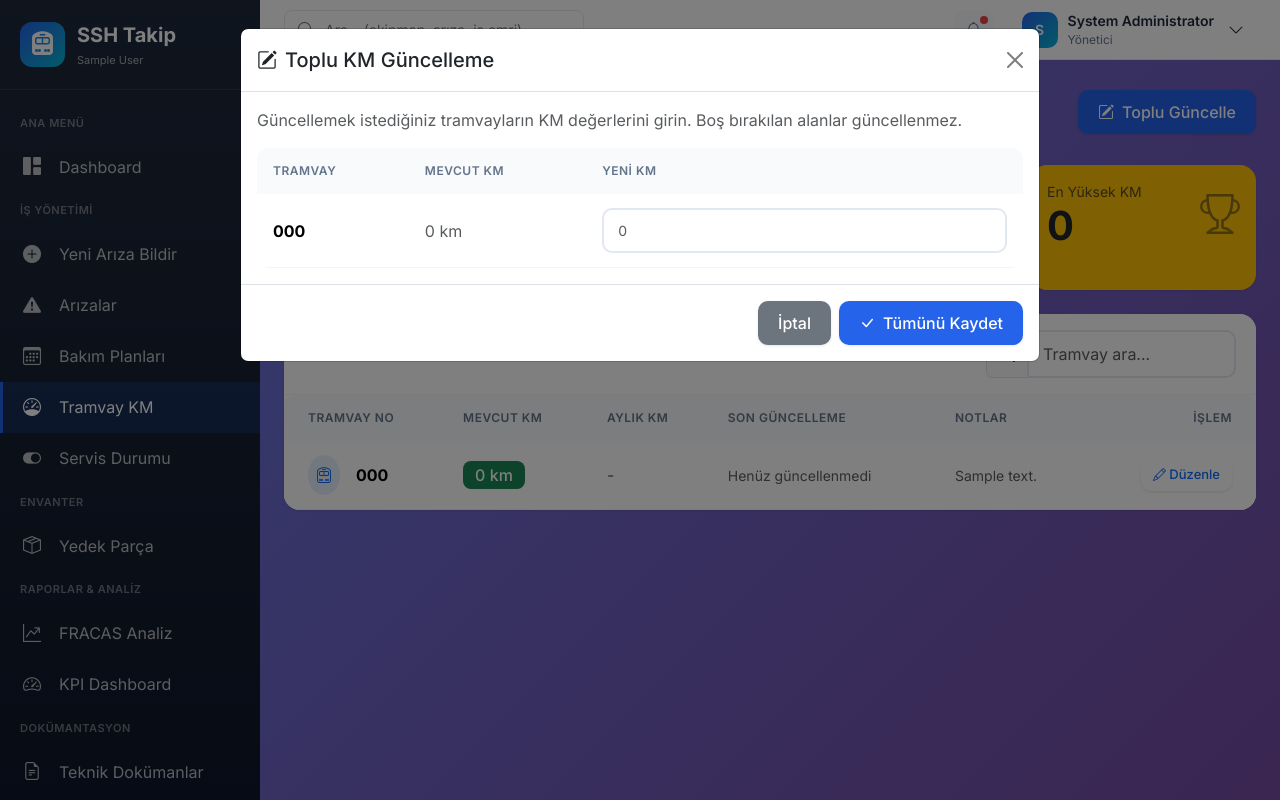
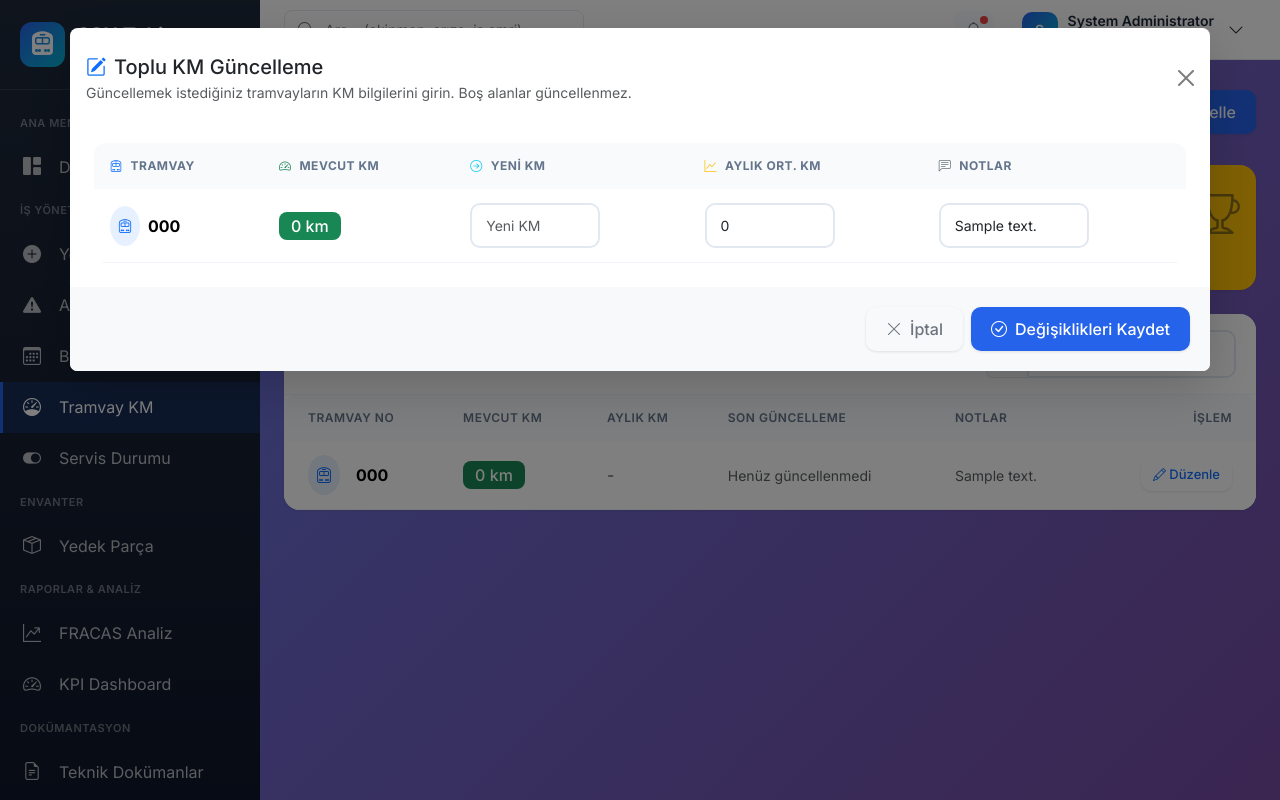
Before and after one commit to fthrkn6/SSHTakip, a Flask app: page /tramvay-km in a window 1280 px wide, after a click on "Toplu Güncelle". Run offline with Flask 3, Linux system fonts and the light colour scheme; a user stored in the database is signed in; tables that the repository leaves empty hold one stand-in row (values such as "Sample post").

Commit message:
Toplu güncelleme modal tasarımı iyileştirildi - modern tablo, aylık KM ve notlar

```diff
--- a/app.py
+++ b/app.py
@@ -919,23 +919,42 @@ def create_app():
             try:
                 updates = request.get_json()
                 count = 0
+                errors = []
 
                 for tram_id, data in updates.items():
-                    equipment = Equipment.query.get(tram_id)
-                    if equipment:
-                        try:
-                            if 'current_km' in data:
-                                equipment.current_km = int(data['current_km']) if data['current_km'] else 0
-                            if 'monthly_km' in data:
-                                equipment.monthly_km = int(data['monthly_km']) if data['monthly_km'] else 0
+                    try:
+                        equipment = Equipment.query.get(tram_id)
+                        if equipment:
+                            # Mevcut KM güncelle
+                            if 'current_km' in data and data['current_km']:
+                                try:
+                                    equipment.current_km = int(float(data['current_km']))
+                                except:
+                                    errors.append(f"{equipment.equipment_code}: Geçersiz KM değeri")
+                                    continue
+
+                            # Aylık KM güncelle
+                            if 'monthly_km' in data and data['monthly_km']:
+                                try:
+                                    equipment.monthly_km = int(float(data['monthly_km']))
+                                except:
+                                    pass
+
+                            # Notlar güncelle
                             if 'notes' in data:
-                                equipment.notes = data['notes']
+                                equipment.notes = str(data['notes']).strip()
+
                             count += 1
-                        except Exception as e:
-                            pass
+                    except Exception as e:
+                        errors.append(f"Tramvay {tram_id}: {str(e)}")
 
                 db.session.commit()
-                return jsonify({'success': True, 'message': f'✅ {count} araç güncellendi'}), 200
+
+                message = f'✅ {count} araç başarıyla güncellendi'
+                if errors:
+                    message += f' ({len(errors)} hata)'
+
+                return jsonify({'success': True, 'message': message}), 200
             except Exception as e:
                 db.session.rollback()
                 return jsonify({'success': False, 'message': f'❌ Hata: {str(e)}'}), 500
--- a/templates/tramvay_km.html
+++ b/templates/tramvay_km.html
@@ -206,36 +206,71 @@
 
 <!-- Toplu Güncelleme Modal -->
 <div class="modal fade" id="topluGuncelleModal" tabindex="-1">
-    <div class="modal-dialog modal-lg">
-        <div class="modal-content">
-            <div class="modal-header">
-                <h5 class="modal-title"><i class="bi bi-pencil-square me-2"></i>Toplu KM Güncelleme</h5>
+    <div class="modal-dialog modal-xl">
+        <div class="modal-content border-0 shadow-lg">
+            <div class="modal-header border-bottom-0 bg-gradient pt-4">
+                <div>
+                    <h5 class="modal-title"><i class="bi bi-pencil-square me-2 text-primary"></i>Toplu KM Güncelleme
+                    </h5>
+                    <p class="text-muted small mb-0">Güncellemek istediğiniz tramvayların KM bilgilerini girin. Boş
+                        alanlar güncellenmez.</p>
+                </div>
                 <button type="button" class="btn-close" data-bs-dismiss="modal"></button>
             </div>
             <form id="topluGuncelleForm">
-                <div class="modal-body">
-                    <p class="text-muted mb-3">Güncellemek istediğiniz tramvayların KM değerlerini girin. Boş bırakılan
-                        alanlar güncellenmez.</p>
-
-                    <div class="table-responsive" style="max-height: 400px; overflow-y: auto;">
-                        <table class="table table-sm">
-                            <thead class="table-light sticky-top">
+                <div class="modal-body p-4">
+                    <div class="table-responsive">
+                        <table class="table table-hover align-middle">
+                            <thead class="table-light">
                                 <tr>
-                                    <th>Tramvay</th>
-                                    <th>Mevcut KM</th>
-                                    <th>Yeni KM</th>
+                                    <th class="fw-bold">
+                                        <i class="bi bi-train-front me-2 text-primary"></i>Tramvay
+                                    </th>
+                                    <th class="fw-bold">
+                                        <i class="bi bi-speedometer2 me-2 text-success"></i>Mevcut KM
+                                    </th>
+                                    <th class="fw-bold">
+                                        <i class="bi bi-arrow-right-circle me-2 text-info"></i>Yeni KM
+                                    </th>
+                                    <th class="fw-bold">
+                                        <i class="bi bi-graph-up me-2 text-warning"></i>Aylık Ort. KM
+                                    </th>
+                                    <th class="fw-bold">
+                                        <i class="bi bi-chat-left-text me-2 text-secondary"></i>Notlar
+                                    </th>
                                 </tr>
                             </thead>
                             <tbody>
                                 {% for tram in equipments %}
                                 <tr>
-                                    <td><strong>{{ tram.equipment_code or tram.id }}</strong></td>
-                                    <td><span class="text-muted">{{ "{:,}".format(tram.current_km or 0) }} km</span>
+                                    <td>
+                                        <div class="d-flex align-items-center">
+                                            <div class="bg-primary bg-opacity-10 rounded-circle p-2 me-2">
+                                                <i class="bi bi-train-front text-primary small"></i>
+                                            </div>
+                                            <div>
+                                                <strong class="d-block">{{ tram.equipment_code or tram.id }}</strong>
+                                            </div>
+                                        </div>
+                                    </td>
+                                    <td>
+                                        <span class="badge bg-success fs-6">{{ "{:,}".format(tram.current_km or 0) }}
+                                            km</span>
                                     </td>
                                     <td>
                                         <input type="number" class="form-control form-control-sm km-input"
-                                            data-tram-id="{{ tram.id }}" placeholder="{{ tram.current_km or 0 }}"
-                                            min="0">
+                                            data-tram-id="{{ tram.id }}" data-old-km="{{ tram.current_km or 0 }}"
+                                            placeholder="Yeni KM" min="0" style="width: 130px;">
+                                    </td>
+                                    <td>
+                                        <input type="number" class="form-control form-control-sm monthly-km-input"
+                                            data-tram-id="{{ tram.id }}" placeholder="KM/ay"
+                                            value="{{ tram.monthly_km or 0 }}" min="0" style="width: 130px;">
+                                    </td>
+                                    <td>
+                                        <input type="text" class="form-control form-control-sm notes-input"
+                                            data-tram-id="{{ tram.id }}" placeholder="Not ekle..."
+                                            value="{{ tram.notes or '' }}" maxlength="100" style="width: 150px;">
                                     </td>
                                 </tr>
                                 {% endfor %}
@@ -243,10 +278,12 @@
                         </table>
                     </div>
                 </div>
-                <div class="modal-footer">
-                    <button type="button" class="btn btn-secondary" data-bs-dismiss="modal">İptal</button>
+                <div class="modal-footer border-top-0 bg-light p-3">
+                    <button type="button" class="btn btn-outline-secondary" data-bs-dismiss="modal">
+                        <i class="bi bi-x-lg me-2"></i>İptal
+                    </button>
                     <button type="button" class="btn btn-primary" id="topluGuncelleBtn">
-                        <i class="bi bi-check-lg me-2"></i>Tümünü Kaydet
+                        <i class="bi bi-check-circle me-2"></i>Değişiklikleri Kaydet
                     </button>
                 </div>
             </form>
@@ -288,21 +325,36 @@
     // Toplu güncelleme işlemi
     document.getElementById('topluGuncelleBtn').addEventListener('click', function () {
         const updates = {};
+        let hasChanges = false;
+
+        // Tüm KM inputlarını kontrol et
         document.querySelectorAll('.km-input').forEach(input => {
-            if (input.value) {
-                const tramId = input.getAttribute('data-tram-id');
+            const tramId = input.getAttribute('data-tram-id');
+            const newKm = input.value;
+            const monthlyKm = document.querySelector(`.monthly-km-input[data-tram-id="${tramId}"]`).value;
+            const notes = document.querySelector(`.notes-input[data-tram-id="${tramId}"]`).value;
+
+            // Eğer yeni KM girilmişse veya diğer alanlar değişmişse
+            if (newKm || monthlyKm || notes) {
                 updates[tramId] = {
-                    current_km: input.value,
-                    monthly_km: 0,
-                    notes: ''
+                    current_km: newKm || null,
+                    monthly_km: monthlyKm || 0,
+                    notes: notes || ''
                 };
+                hasChanges = true;
             }
         });
 
-        if (Object.keys(updates).length === 0) {
-            alert('Lütfen güncellemek için en az bir tramvayın KM değerini girin');
+        if (!hasChanges) {
+            alert('⚠️ Lütfen güncellemek için en az bir alanı doldurun');
             return;
         }
+
+        // Yüklenme göstergesi
+        const btn = document.getElementById('topluGuncelleBtn');
+        const originalHtml = btn.innerHTML;
+        btn.disabled = true;
+        btn.innerHTML = '<i class="bi bi-hourglass-split me-2"></i>Kaydediliyor...';
 
         fetch('{{ url_for("tramvay_km_toplu_guncelle") }}', {
             method: 'POST',
@@ -314,15 +366,32 @@
             .then(response => response.json())
             .then(data => {
                 if (data.success) {
-                    alert(data.message);
-                    location.reload();
+                    // Başarı mesajı göster
+                    const modal = bootstrap.Modal.getInstance(document.getElementById('topluGuncelleModal'));
+                    modal.hide();
+
+                    // Toast mesajı
+                    const toast = document.createElement('div');
+                    toast.className = 'alert alert-success alert-dismissible fade show position-fixed top-0 end-0 m-3';
+                    toast.innerHTML = `
+                        <i class="bi bi-check-circle me-2"></i>${data.message}
+                        <button type="button" class="btn-close" data-bs-dismiss="alert"></button>
+                    `;
+                    document.body.appendChild(toast);
+
+                    // Sayfayı 1.5 saniye sonra yenile
+                    setTimeout(() => location.reload(), 1500);
                 } else {
                     alert('❌ ' + data.message);
+                    btn.disabled = false;
+                    btn.innerHTML = originalHtml;
                 }
             })
             .catch(error => {
                 console.error('Error:', error);
                 alert('❌ Hata: ' + error);
+                btn.disabled = false;
+                btn.innerHTML = originalHtml;
             });
     });
 </script>
```
